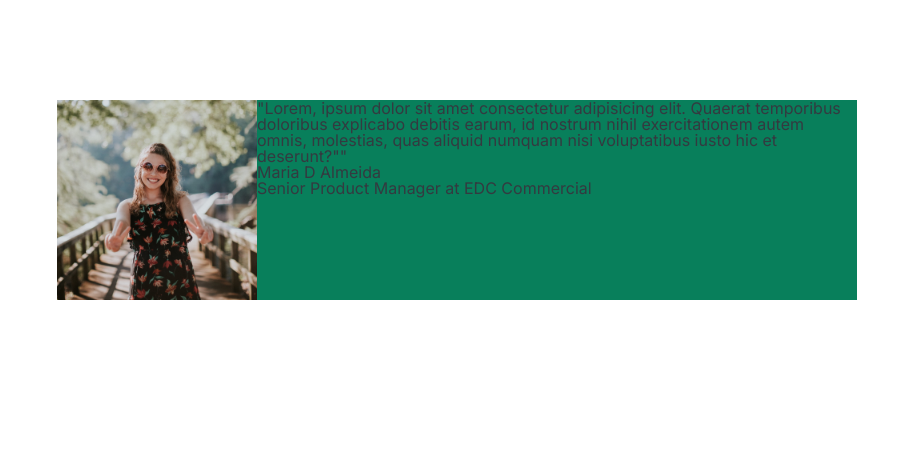
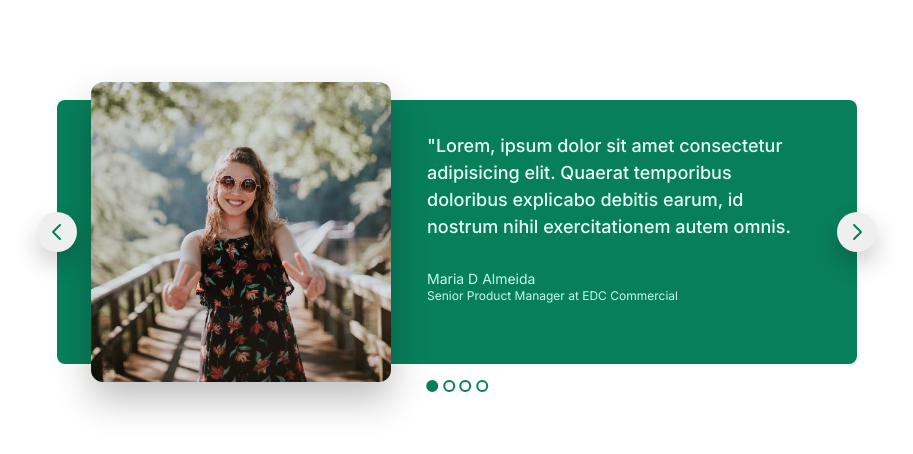
Before and after one commit to Jeremy1806/Web-Dev-Practice, a plain HTML site: page Components/carousel.html in a window 1280 px wide. Shown: the whole page, without its empty margins (183-1096 px from the left). Drawn offline with Linux system fonts and the light colour scheme.

Commit message:
added carousel comp

```diff
--- a/Components/carousel.html
+++ b/Components/carousel.html
@@ -8,7 +8,7 @@
       href="https://fonts.googleapis.com/css2?family=Inter:wght@400;500;700&display=swap"
       rel="stylesheet"
     />
-    <title>Accordion</title>
+    <title>Carousel</title>
     <style>
       * {
         margin: 0;
@@ -22,22 +22,82 @@
       }
       img {
         height: 200px;
+        transform: scale(1.5);
+        border-radius: 8px;
+        box-shadow: 0 12px 24px rgba(0, 0, 0, 0.25);
       }
       .carousel {
         width: 800px;
         margin: 100px auto;
-
+        padding: 32px 48px 32px 84px;
         background-color: #087f5b;
-
         display: flex;
+        /* align-items: center; */
+        gap: 86px;
+        border-radius: 8px;
+        position: relative;
       }
       .testimonial {
       }
       .testimonial-text {
+        color: #e6fcf5;
+        font-size: 18px;
+        margin-bottom: 32px;
+        font-weight: 500;
+        line-height: 1.5;
       }
       .testimonial-author {
+        color: #c3fae8;
+        font-size: 14px;
+        margin-bottom: 4px;
       }
       .testimonial-job {
+        font-size: 12px;
+        color: #c3fae8;
+      }
+      .btn {
+        width: 40px;
+        height: 40px;
+        border: none;
+        border-radius: 50%;
+        color: #fff;
+        position: absolute;
+        display: flex;
+        align-items: center;
+        justify-content: center;
+        cursor: pointer;
+        top: 50%;
+        box-shadow: 0 12px 24px rgba(0, 0, 0, 0.2);
+      }
+      .btn-icon {
+        width: 24px;
+        height: 24px;
+        stroke: #087f5b;
+      }
+      .btn--left {
+        left: 0;
+        transform: translate(-50%, -50%);
+      }
+      .btn--right {
+        right: 0;
+        transform: translate(50%, -50%);
+      }
+      .dots {
+        position: absolute;
+        bottom: 0;
+        left: 50%;
+        transform: translate(-50%, 32px);
+      }
+      .dot {
+        height: 12px;
+        width: 12px;
+        border-radius: 50%;
+        border: 2px solid #087f5b;
+        cursor: pointer;
+        background-color: #fff;
+      }
+      .dot--fill {
+        background-color: #087f5b;
       }
     </style>
   </head>
@@ -48,12 +108,50 @@
         <p class="testimonial-text">
           "Lorem, ipsum dolor sit amet consectetur adipisicing elit. Quaerat
           temporibus doloribus explicabo debitis earum, id nostrum nihil
-          exercitationem autem omnis, molestias, quas aliquid numquam nisi
-          voluptatibus iusto hic et deserunt?""
+          exercitationem autem omnis.
         </p>
         <p class="testimonial-author">Maria D Almeida</p>
         <p class="testimonial-job">Senior Product Manager at EDC Commercial</p>
       </blockquote>
+      <button class="btn btn--left">
+        <svg
+          xmlns="http://www.w3.org/2000/svg"
+          class="btn-icon"
+          fill="none"
+          viewBox="0 0 24 24"
+          stroke="currentColor"
+          stroke-width="2"
+        >
+          <path
+            stroke-linecap="round"
+            stroke-linejoin="round"
+            d="M15 19l-7-7 7-7"
+          />
+        </svg>
+      </button>
+
+      <button class="btn btn--right">
+        <svg
+          xmlns="http://www.w3.org/2000/svg"
+          class="btn-icon"
+          fill="none"
+          viewBox="0 0 24 24"
+          stroke="currentColor"
+          stroke-width="2"
+        >
+          <path
+            stroke-linecap="round"
+            stroke-linejoin="round"
+            d="M9 5l7 7-7 7"
+          />
+        </svg>
+      </button>
+      <div class="dots">
+        <button class="dot dot--fill">&nbsp;</button>
+        <button class="dot">&nbsp;</button>
+        <button class="dot">&nbsp;</button>
+        <button class="dot">&nbsp;</button>
+      </div>
     </div>
   </body>
 </html>
```
